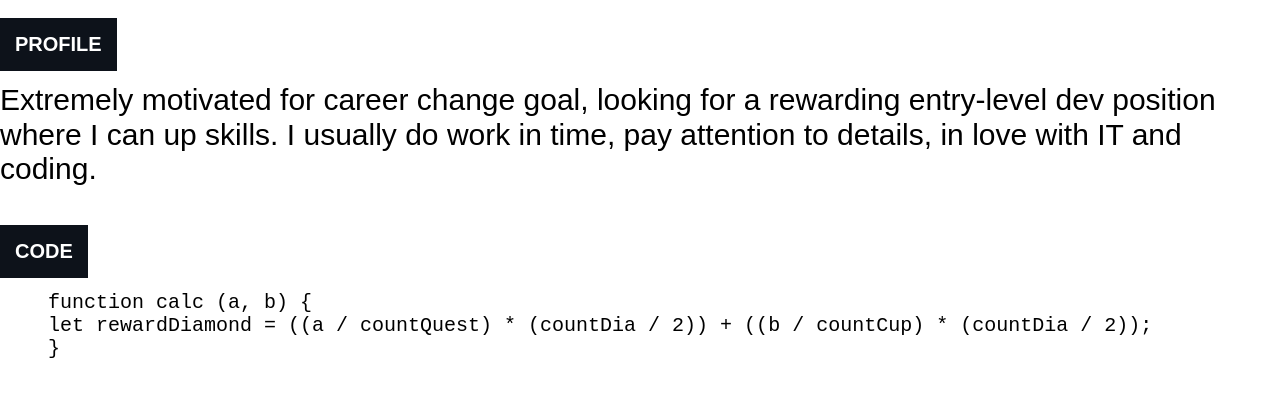
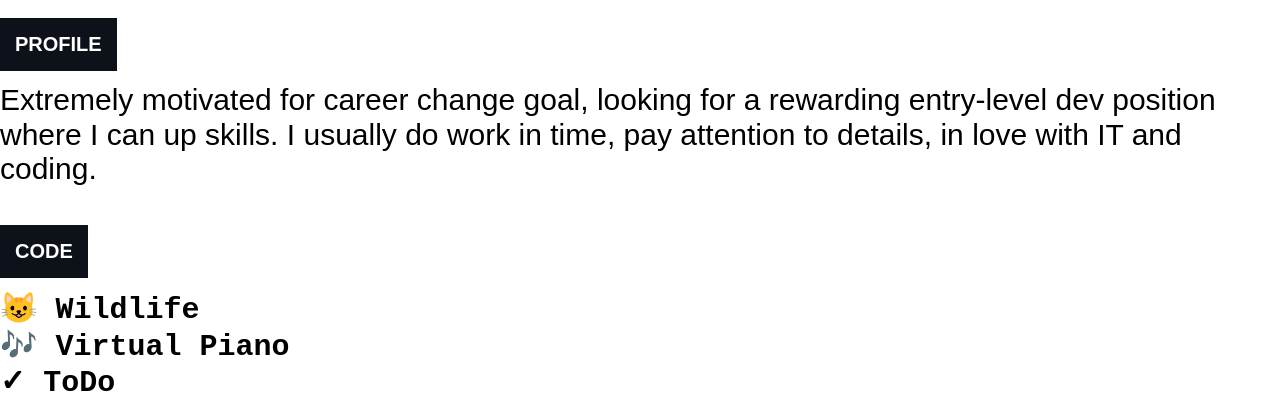
Before and after one commit to Maiev93/rsschool-cv, a plain HTML site: page index.html in a window 1280 px wide. Shown: the part 419-812 px from the top of the page. Drawn offline with nearby package versions, Linux system fonts and the light colour scheme.

Commit message:
feat: add links to projects

```diff
--- a/index.html
+++ b/index.html
@@ -29,11 +29,9 @@
             </section>
             <section class="code">
                 <h2 class="section__header">Code</h2>
-                <pre>
-    function calc (a, b) {
-    let rewardDiamond = ((a / countQuest) * (countDia / 2)) + ((b / countCup) * (countDia / 2));
-    }
-                </pre>
+                <a href="https://rolling-scopes-school.github.io/maiev93-JSFE2021Q1/wildlife/"><span class="project">😺 Wildlife</span> </a>
+                <a href="https://rolling-scopes-school.github.io/maiev93-JSFE2021Q1/virtual-piano/"><span class="project">🎶 Virtual Piano</span></a>
+                <a href="https://maiev93.github.io/clean-code-s1e1/"><span class="project">✓ ToDo</span></a>
             </section>
             <section class="education">
                 <h2 class="section__header">Education</h2>
@@ -77,7 +75,7 @@
             <p class="contacts">GitHub: <a href="https://github.com/Maiev93/rsschool-cv"><img src="github.svg" alt="icon" width="50"></a></p>
             <p class="year">Year: <time datetime="2021-02-28 00:20">2021</time></p>
             <p class="course">Course: <a href="https://rs.school/js/"><img src="rss.svg" alt="icon" width="100"></a></p>
-            <p class="youtube">Self-rating video: <a href="https://youtu.be/XXHo03ayrLs"><img src="yt.svg" alt="icon" width="50"></a></p>
+            <!-- <p class="youtube">Self-rating video: <a href="https://youtu.be/XXHo03ayrLs"><img src="yt.svg" alt="icon" width="50"></a></p> -->
         </footer>
     </div>
 </body>
--- a/style.css
+++ b/style.css
@@ -52,9 +52,14 @@ section {
 li {
     list-style-type: none;
 }
-pre {
-    font-size: 20px;
+.project {
+    font-size: 1rem;
     font-family: 'Courier New', Courier, monospace;
+}
+.project:hover {
+    background-color: rgb(46, 46, 46);
+    color: white;
+    box-shadow: 0px 0px 20px 5px #A0A0A0;
 }
 .date {
     text-transform: uppercase;
```
